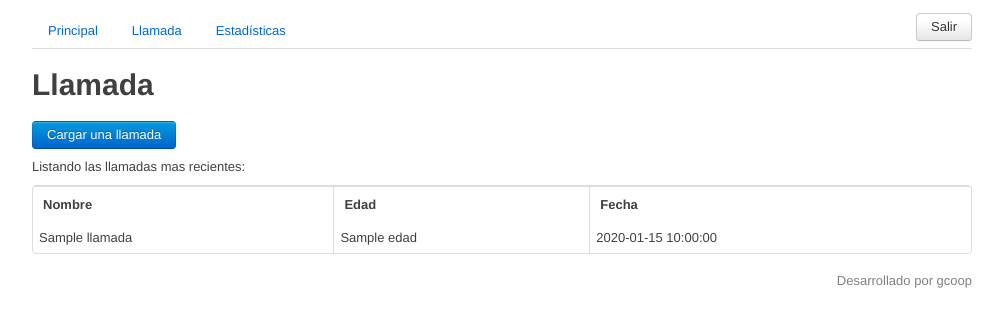
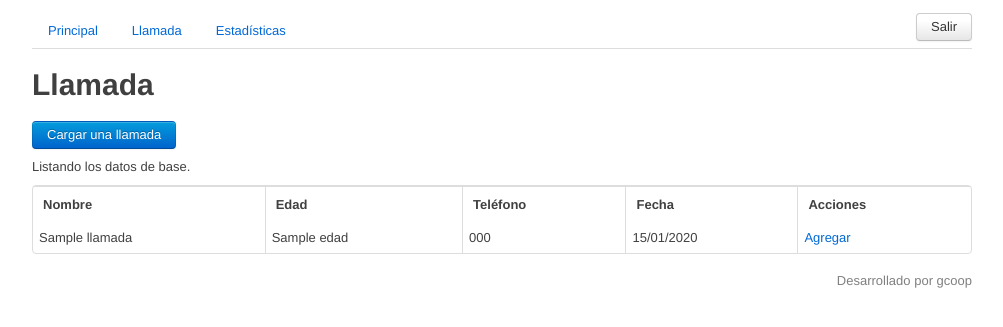
Before and after one commit to gcoop-libre/flaskpastillas, a Flask app: template templates/llamada_listar.html in a window 1280 px wide. Shown: the top 327 px of the page, without its empty margins (138-1141 px from the left). Run offline with Flask 2, Linux system fonts and the light colour scheme; the template is opened without the code that fills it: most values are stand-ins (such as "Sample title", 1, 10 or a date in 2020).

Commit message:
Creando botones para crear llamadas asociadas a datos de base.

```diff
--- a/app.py
+++ b/app.py
@@ -32,7 +32,7 @@ def estadisticas_listar():
 
 @app.route("/llamada")
 def llamada_listar():
-    llamadas = models.DatosBase.select().order_by(('fecha', 'desc')).limit(5)
+    llamadas = models.DatosBase.select().order_by(('fecha', 'desc')).limit(10)
     return render_template('llamada_listar.html', llamadas=llamadas)
 
 @app.route("/llamada/crear", methods=['post', 'get'])
@@ -44,7 +44,6 @@ def llamada_crear():
 
         if form.validate():
             datos = models.DatosBase()
-            print form.data
             datos.cargar(form)
             return redirect(url_for('llamada_listar'))
     else:
@@ -52,5 +51,14 @@ def llamada_crear():
 
     return render_template('llamada_crear.html', form=form)
 
+@app.route("/llamada/crear/<int:id>")
+def agregar_llamada(id):
+    return "HOla" + str(id)
+    pass
+
+@app.template_filter('dateformat')
+def dateformat(value, format):
+    return value.strftime(format)
+
 if __name__ == "__main__":
     app.run()
--- a/templates/llamada_crear.html
+++ b/templates/llamada_crear.html
@@ -34,7 +34,7 @@ $(document).ready(function(){
  {% endfor %}
 
         <div class="input">
- <button type='submimt' class='btn success'>Guardar</button>
+ <button type='submit' class='btn success'>Siguiente</button>
 </div>
 
 </fieldset>
--- a/templates/llamada_listar.html
+++ b/templates/llamada_listar.html
@@ -12,25 +12,29 @@ $(document).ready(function() {
 
 <h1>Llamada</h1>
 
-<a href='/llamada/crear' class='btn primary'>Cargar una llamada</a>
+<a href='{{ url_for('llamada_crear') }}' class='btn primary'>Cargar una llamada</a>
 
 <p>
 <p>
-Listando las llamadas mas recientes:
+Listando los datos de base.
 
 <p>
 <table class="bordered-table">
 <tr>
     <th>Nombre</th>
     <th>Edad</th>
+    <th>Teléfono</th>
     <th>Fecha</th>
+    <th>Acciones</th>
 </tr>
 
 {% for llamada in llamadas %}
 <tr>
     <td>{{ llamada.nombre }}</td>
     <td>{{ llamada.edad }}</td>
-    <td>{{ llamada.fecha }}</td>
+    <td>{{ llamada.telefono }}</td>
+    <td>{{ llamada.fecha|dateformat('%d/%m/%Y') }}</td>
+    <td><a href='{{ url_for('agregar_llamada', id=llamada.id) }}'>Agregar</a></td>
 </tr>
 {% endfor %}
 </table>
```
